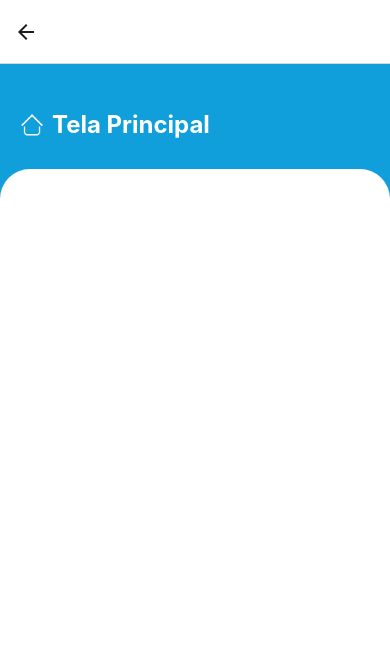
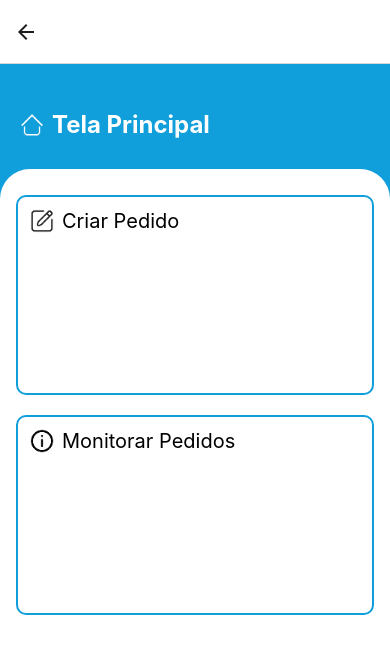
Before and after one commit to ViniciusOtoni/LogisticaMedica, a React Native app in the folder logistica-medica-app/: screen /MainScreen in a window 390 px wide. Shown: the top 654 px of the page. Built offline with nearby package versions, Linux system fonts and the light colour scheme.

Commit message:
Adiciona novo componente para card customizável

```diff
--- /dev/null
+++ b/logistica-medica-app/src/components/CustomCard.js
@@ -0,0 +1,50 @@
+import React from 'react';
+import { TouchableOpacity, Text, StyleSheet, Image } from 'react-native';
+
+const CustomCard = ({
+  text,
+  onPress,
+  backgroundColor = '#FFF',
+  borderColor = '#119FDC',
+  textColor = '#000',
+  borderWidth = 2,
+  icon
+}) => {
+  return (
+    <TouchableOpacity
+      style={[
+        styles.container,
+        {
+          backgroundColor,
+          borderColor,
+          borderWidth,
+        },
+      ]}
+      onPress={onPress}
+    >
+      {icon && <Image source={icon} style={styles.icon} resizeMode='contain' />}
+      <Text style={[styles.cardText, { color: textColor }]}>{text}</Text>
+    </TouchableOpacity>
+  );
+};
+
+const styles = StyleSheet.create({
+  container: {
+    flexDirection: 'row',
+    height: 200,
+    paddingVertical: 12,
+    paddingHorizontal: 12,
+    borderRadius: 10,
+    marginVertical: 10,
+  },
+  icon: {
+    width: 24,
+    height: 24,
+    marginRight: 8,
+  },
+  cardText: {
+    fontSize: 20,
+  },
+});
+
+export default CustomCard;
--- a/logistica-medica-app/src/screens/user/MainScreen.js
+++ b/logistica-medica-app/src/screens/user/MainScreen.js
@@ -4,9 +4,12 @@ import { useNavigation } from '@react-navigation/native';
 
 import HeaderTitle from '../../components/HeaderTitle';
 import logo from '../../../assets/images/home-icon.png';
+import edit from '../../../assets/images/edit.png';
+import info from '../../../assets/images/info.png'
+import CustomCard from '../../components/CustomCard';
 
 const MainScreen = () => {
-  //const navigation = useNavigation(); // Hook para acessar a navegação
+  const navigation = useNavigation(); // Hook para acessar a navegação
 
   return (
     <View style={styles.container}>
@@ -16,7 +19,16 @@ const MainScreen = () => {
       </View>
 
       <View style={styles.bottomContainer}>
-
+        <CustomCard
+          icon={edit}
+          text="Criar Pedido"
+          onPress={() => navigation.navigate()}
+        />
+        <CustomCard
+          icon={info}
+          text="Monitorar Pedidos"
+          onPress={() => navigation.navigate()}
+        />
       </View>
     </View>
   );
```
Also changed, not shown: logistica-medica-app/assets/images/edit.png (added), logistica-medica-app/assets/images/info.png (added).
